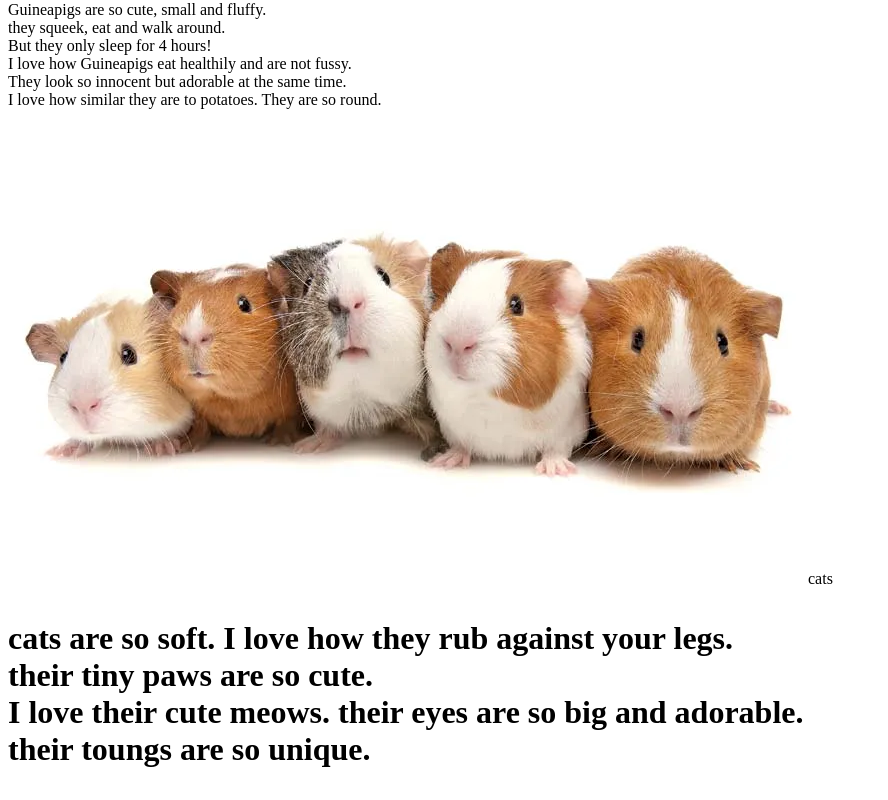
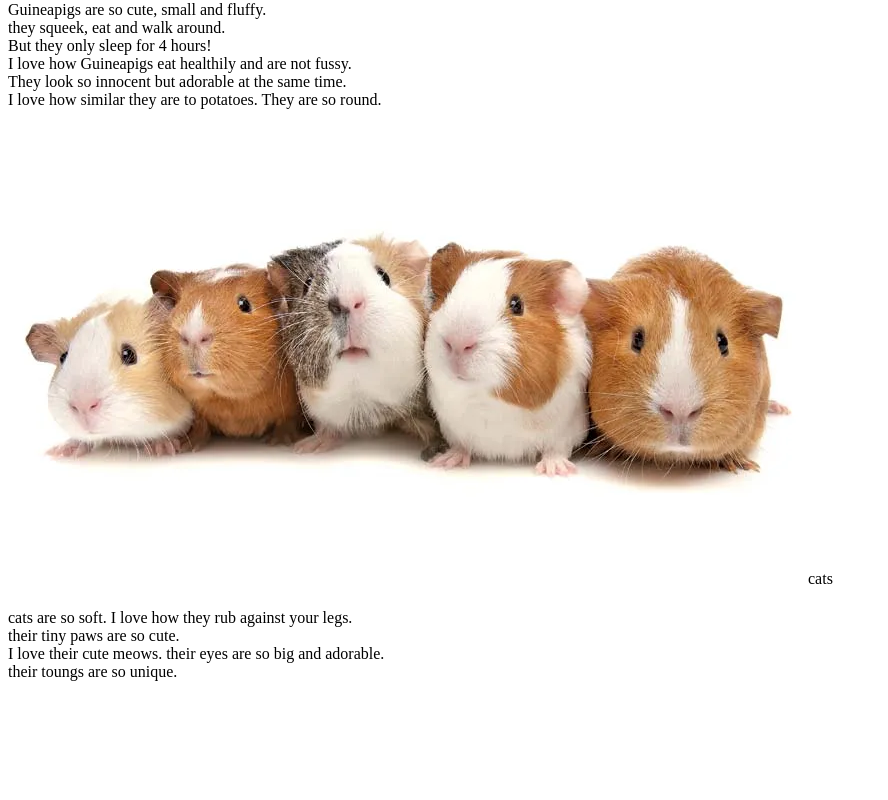
Before and after one commit to mk102115-lgtm/Megan7c, a plain HTML site: page index.html in a window 1280 px wide. Shown: the part 79-879 px from the top of the page, without its empty margins (0-888 px from the left). After the commit the page ends 800 px from the top, so only its background shows below. Drawn offline with Linux system fonts and the light colour scheme.

Commit message:
Update index.html

```diff
--- a/index.html
+++ b/index.html
@@ -13,7 +13,7 @@
     </p><img src="Guineapig.webp" alt="Guineapig"
 
             <h1>cats<h1/>
-                <p>cats are so soft. I love how they rub against your legs. <br> their tiny paws are so cute. <br> I love their cute meows. their eyes are so big and adorable. <br>
-                their toungs are so unique. </p>
+                </h2><p>cats are so soft. I love how they rub against your legs. <br> their tiny paws are so cute. <br> I love their cute meows. their eyes are so big and adorable. <br>
+                their toungs are so unique. </p></h2>
 </body>
 </html>
```
